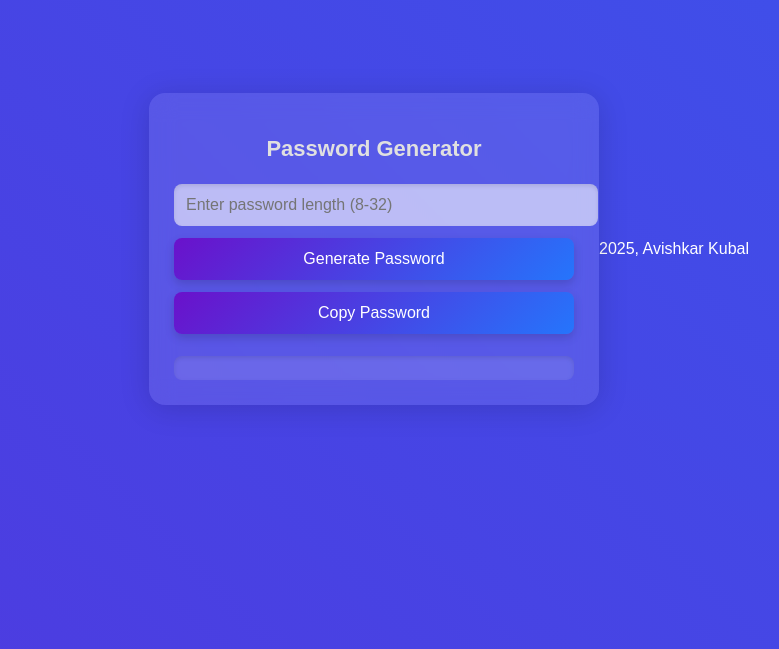
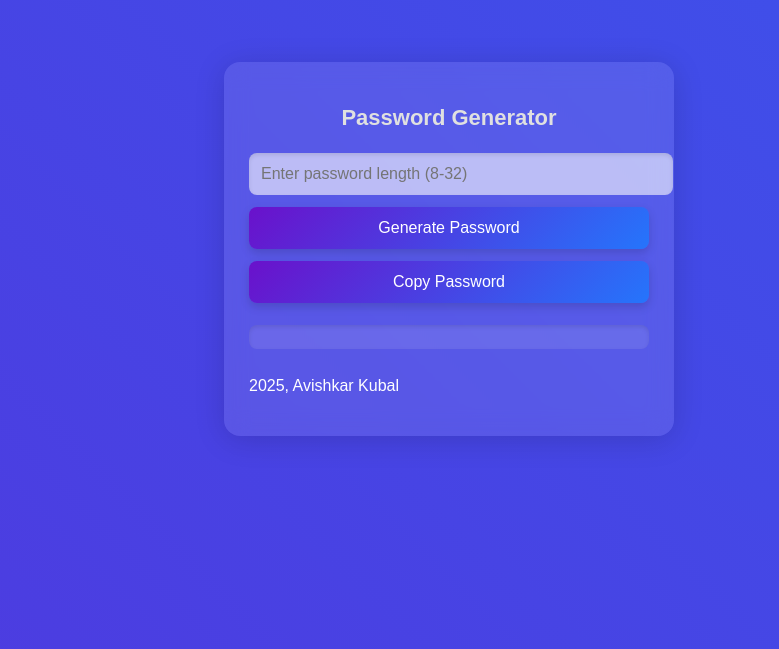
Before and after one commit to kubal-av/avishkar, a plain HTML site: page password.html in a window 1280 px wide. Shown: the part 151-800 px from the top of the page, without its empty margins (191-970 px from the left). Drawn offline with Linux system fonts and the light colour scheme.

Commit message:
Update password.html

```diff
--- a/password.html
+++ b/password.html
@@ -106,9 +106,9 @@
     <input type="number" id="length" placeholder="Enter password length (8-32)" min="8" max="32" />
     <button onclick="generatePassword()">Generate Password</button>
     <button onclick="copyPassword()">Copy Password</button>
-    <div id="password" class="password-output"></div>
+    <div id="password" class="password-output"></div><p>2025, Avishkar Kubal</p>
 </div>
-    <p>2025, Avishkar Kubal</p>
+
 
 <script>
 function generatePassword() {
```
